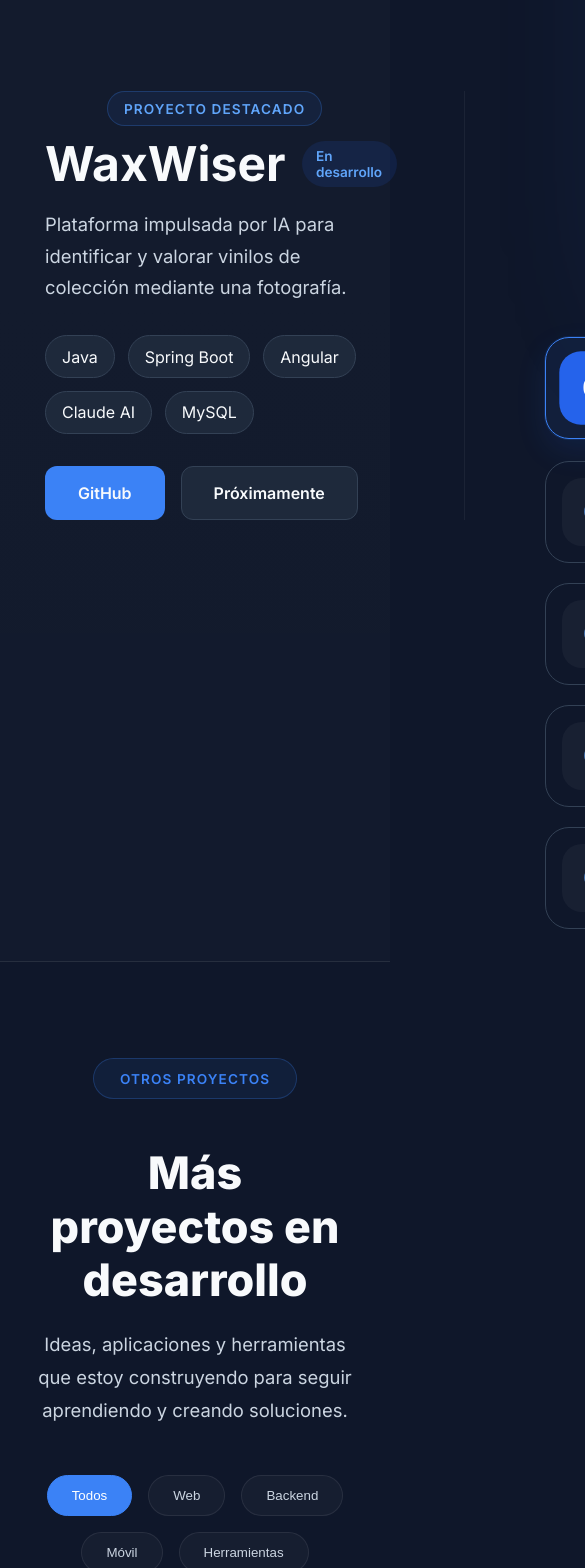
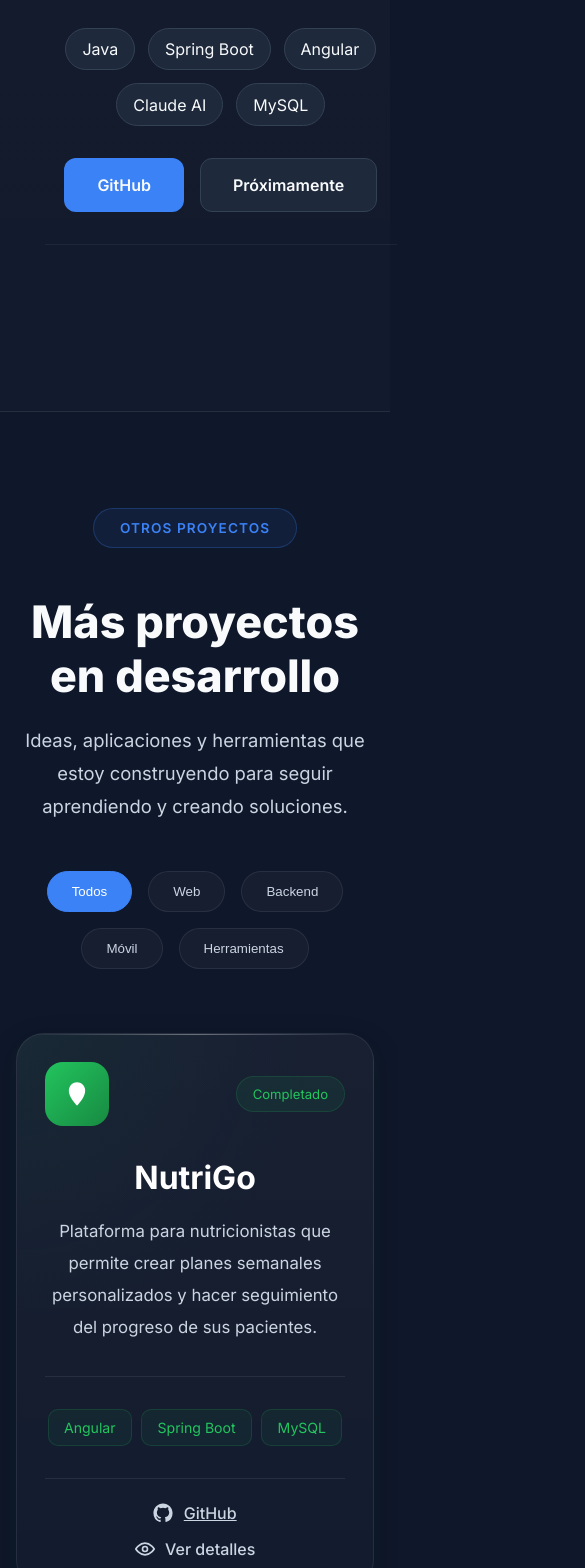
Before and after one commit to elcasier87/portfolio, an Angular app: page /projects in a window 390 px wide. Shown: the part 432-2000 px from the top of the page, 585 px wide, since content can reach past the window. Built offline with nearby package versions, Linux system fonts and the light colour scheme.

Commit message:
feat(projects): complete responsive design

```diff
--- a/src/app/features/projects-page/components/project-showcase/project-showcase.scss
+++ b/src/app/features/projects-page/components/project-showcase/project-showcase.scss
@@ -8,7 +8,7 @@
 
     display:grid;
 
-    grid-template-columns: 420px 1fr;
+    grid-template-columns: 360px 1fr;
 
     gap:5rem;
 
@@ -18,7 +18,7 @@
 
 .showcase-left{
 
-    padding-right:5rem;
+    padding-right:2.5rem;
 
     border-right:1px solid rgba(255,255,255,.05);
 
@@ -172,7 +172,8 @@
 
     position: relative;
 
-    width: 520px;
+    width:100%;
+    max-width: 470px;
 
     display: flex;
 
@@ -294,24 +295,6 @@
 
 }
 
-@media (max-width: 1100px) {
-
-    .showcase-demo {
-
-        grid-template-columns: 1fr;
-
-        gap: 3rem;
-
-    }
-
-    .phone {
-
-        order: -1;
-
-    }
-
-}
-
 .featured-project {
 
     display: flex;
@@ -343,3 +326,119 @@
     text-transform:uppercase;
 
 }
+
+@media (max-width: 1100px) {
+
+    .showcase-demo {
+
+        grid-template-columns: 1fr;
+
+        gap: 3rem;
+
+    }
+
+    .phone {
+
+        order: -1;
+
+    }
+
+}
+
+@media (max-width: 992px) {
+
+    .showcase {
+
+        grid-template-columns: 1fr;
+
+        gap: 3rem;
+    }
+
+    .showcase-left {
+
+        padding-right: 0;
+        padding-bottom: 3rem;
+
+        border-right: none;
+        border-bottom: 1px solid rgba(255,255,255,.05);
+    }
+
+    .showcase-info {
+
+        max-width: 700px;
+
+        margin: 0 auto;
+
+        align-items: center;
+
+        text-align: center;
+    }
+
+    .showcase-header,
+    .tech,
+    .buttons {
+
+        justify-content: center;
+    }
+
+    .showcase-demo {
+
+        grid-template-columns: 300px 1fr;
+
+        justify-content: center;
+        align-items: center;
+
+        gap: 2rem;
+    }
+
+    .phone {
+
+        display: flex;
+        justify-content: center;
+        align-items: center;
+    }
+
+    .phone img {
+
+        width: 240px;
+    }
+
+    .cards {
+
+        width: 100%;
+    }
+
+    .card {
+
+        width: 100%;
+        max-width: none;
+    }
+
+}
+
+@media (max-width: 576px) {
+
+    .showcase {
+        gap: 2rem;
+    }
+
+    .showcase-left {
+        padding-bottom: 2rem;
+    }
+
+    .showcase-demo {
+        display: none;
+    }
+
+    .showcase-info {
+        align-items: center;
+        text-align: center;
+    }
+
+    .showcase-header,
+    .tech,
+    .buttons {
+        justify-content: center;
+    }
+
+}
--- a/src/app/features/projects-page/components/projects-grid/projects-grid.scss
+++ b/src/app/features/projects-page/components/projects-grid/projects-grid.scss
@@ -431,3 +431,39 @@
     --accent-rgb: 168,85,247;
 
 }
+
+@media (max-width: 768px) {
+
+    .projects-list {
+        grid-template-columns: 1fr;
+        gap: 2rem;
+    }
+
+    .project-card {
+        max-width: 620px;
+        width: 100%;
+        margin: 0 auto;
+    }
+
+}
+
+@media (max-width: 576px) {
+
+    .projects-grid {
+        padding: 0 1rem;
+    }
+
+    .project-card {
+        padding: 1.75rem;
+    }
+
+    .project-card h3 {
+        font-size: 2rem;
+    }
+
+    .project-footer {
+        flex-direction: column;
+        gap: 1rem;
+    }
+
+}
```
